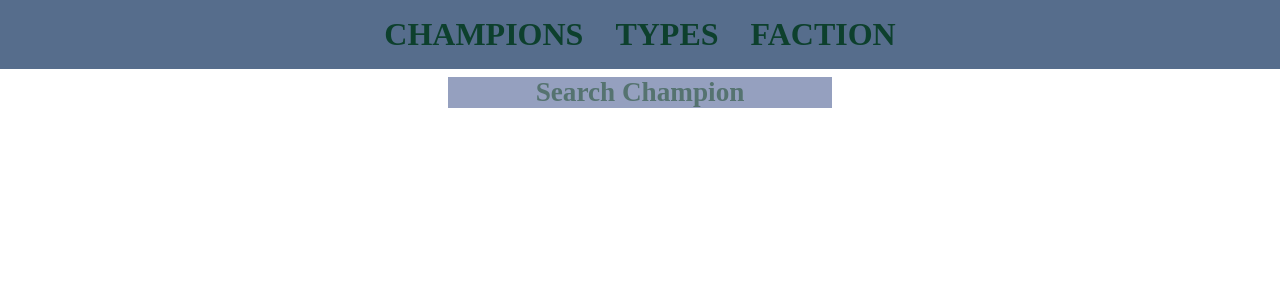
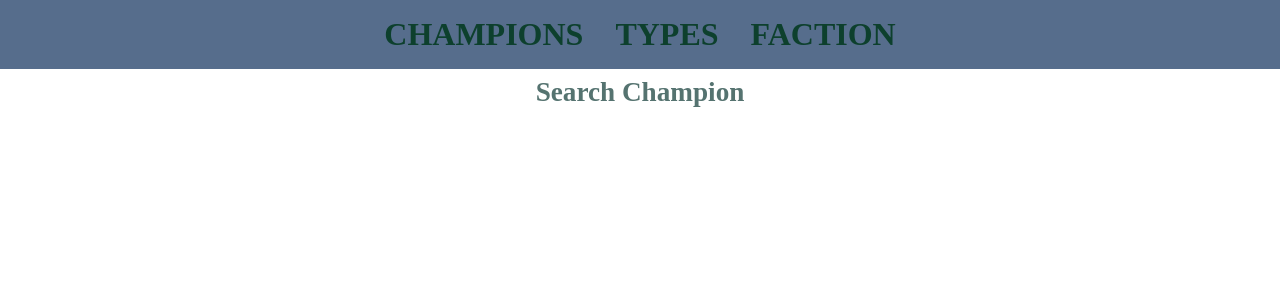
Before and after one commit to omer-yagci/RaidShadowLegendChampionsCard, a React (Create React App) app: page / in a window 1280 px wide. Shown: the top 300 px of the page. Built offline with nearby package versions, Linux system fonts and the light colour scheme; a web font is replaced by a local one.

Commit message:
Header style change

```diff
--- a/src/scss/header.module.scss
+++ b/src/scss/header.module.scss
@@ -3,7 +3,6 @@
 .header {
   text-align: center;
   width: 30%;
-  background-color: $My-Favorite-Nights-1-hex;
   margin: 0.5rem auto;
 
   .title {
```
